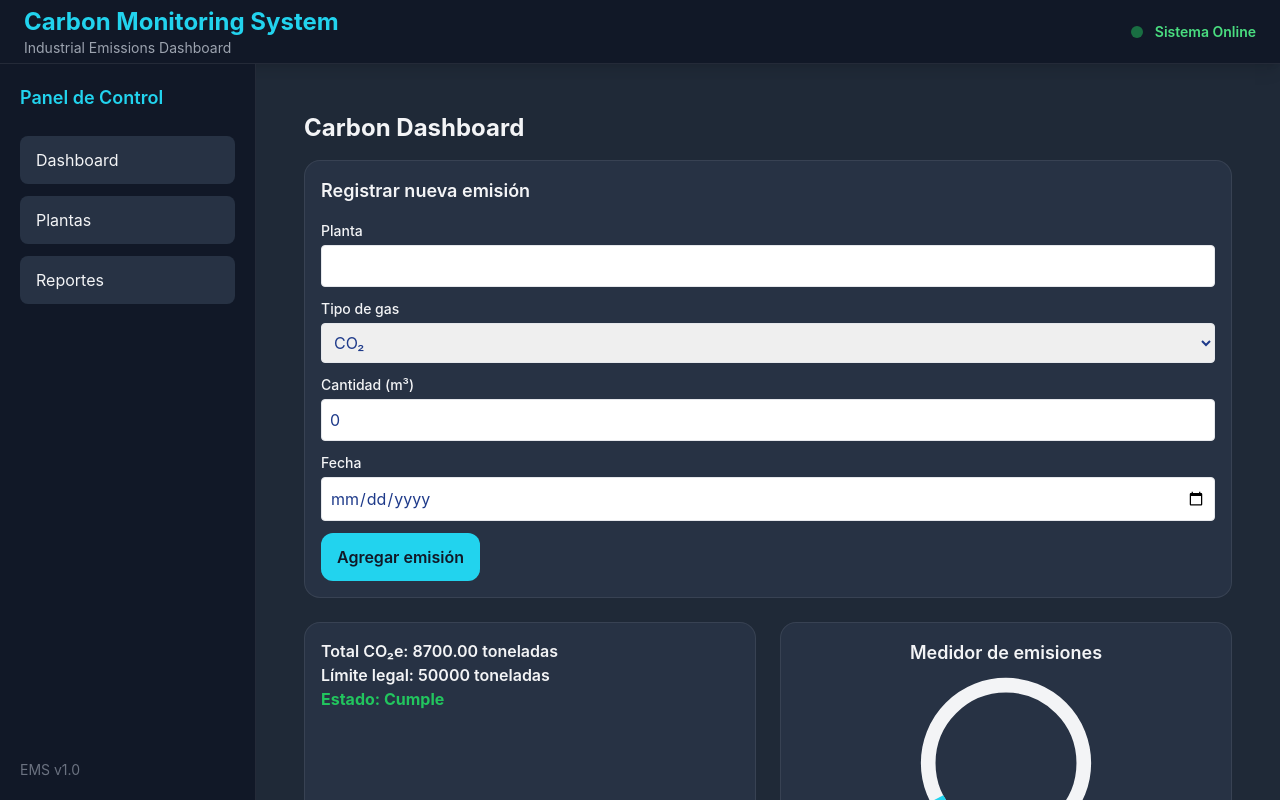
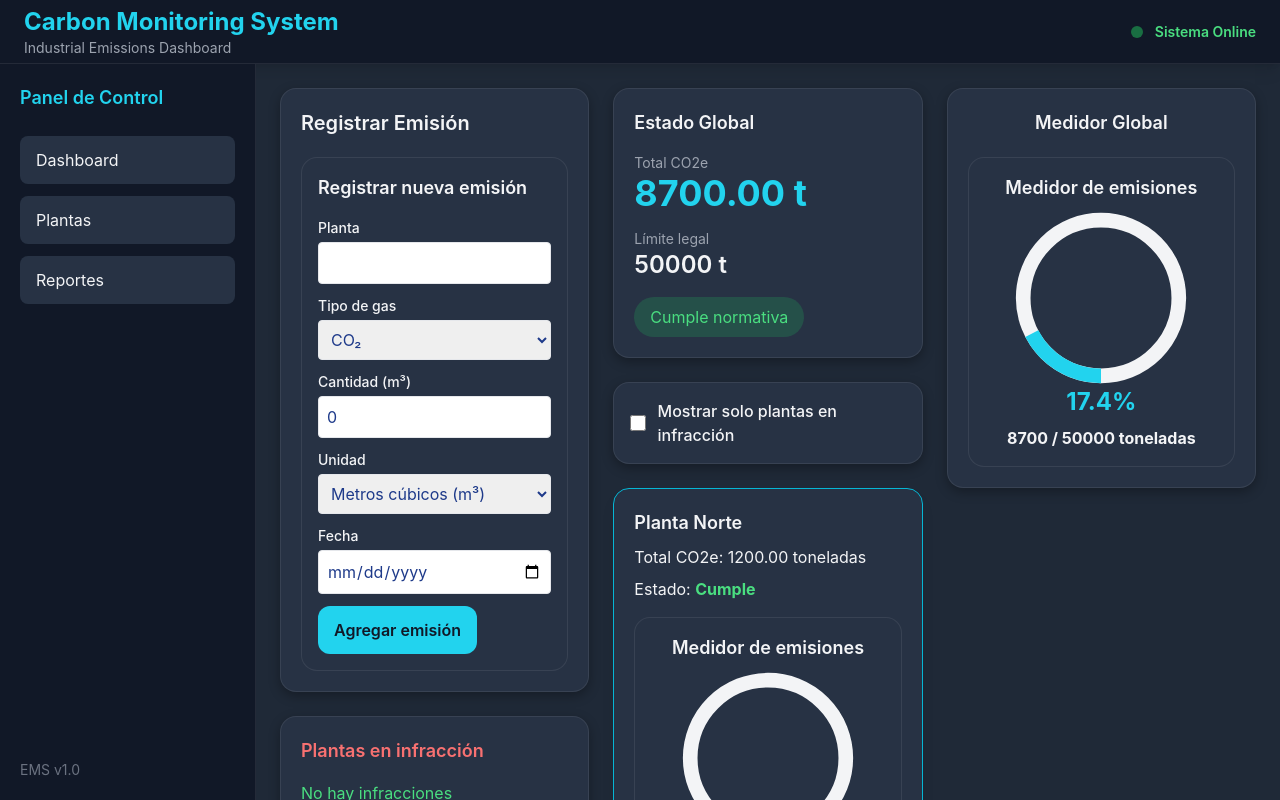
Before and after one commit to FlorLlosa/monitoreo_emisiones_huella, a Vue app: page / in a window 1280 px wide. Built offline with nearby package versions, Linux system fonts and the light colour scheme.

Commit message:
feat(emissions): conversion de unidades, calculo CO2e y filtro de infracciones

```diff
--- a/src/components/CarbonDashboard.vue
+++ b/src/components/CarbonDashboard.vue
@@ -1,6 +1,6 @@
 <script lang="ts">
 import { defineComponent, ref, computed } from 'vue';
-import { EmissionLog, toCO2e } from '@/interfaces/EmissionLog.ts';
+import { EmissionLog, toCO2e } from '../interfaces/EmissionLog';
 import EmissionForm from './EmissionForm.vue';
 import FacilityCard from './FacilityCard.vue';
 import GaugeMeter from '@/charts/GaugeMeter.vue';
@@ -9,39 +9,77 @@ export default defineComponent({
   name: 'CarbonDashboard',
   components: { EmissionForm, FacilityCard, GaugeMeter },
   setup() {
+    //Historial
     const emissions = ref<EmissionLog[]>([
-      { id: 1, facilityName: 'Planta Norte', gasType: 'CO2', value: 1200, date: '2026-05-28' },
-      { id: 2, facilityName: 'Planta Sur', gasType: 'CH4', value: 300, date: '2026-05-28' }
+      {
+        id: 1,
+        facilityName: 'Planta Norte',
+        gasType: 'CO2',
+        value: 1200,
+        unit: 'm3',
+        date: '2026-05-28' },
+      {
+        id: 2,
+        facilityName: 'Planta Sur',
+        gasType: 'CH4',
+        value: 300,
+        unit: 'm3',
+        date: '2026-05-28'
+      }
     ]);
-
+    //Limites
     const legalLimit = 50000;
     const facilityLimit = 10000;
-
+    //Total Global
     const totalCO2e = computed(() =>
       emissions.value.reduce((sum, log) => sum + toCO2e(log), 0)
     );
-
+    //Plantas
     const facilities = computed(() => {
       const map: Record<string, number> = {};
       emissions.value.forEach(log => {
-        map[log.facilityName] = (map[log.facilityName] || 0) + toCO2e(log);
+        const normalizedName = log.facilityName.trim();
+
+        map[normalizedName] = (map[normalizedName] || 0) + toCO2e(log);
       });
       return Object.entries(map).map(([name, total]) => ({
         name,
         total
-      }));
+        })
+      );
     });
 
+    //Filtro activado/desactivado
+     const showOnlyViolations = ref(false);
+    //Filtro Infracción
+    const violatingFacilities = computed(() =>
+      facilities.value.filter(
+        facility => facility.total > facilityLimit
+      )
+  );
+    //Plantas a mostrar
+    const displayedFacilities = computed(() =>
+      showOnlyViolations.value
+      ? violatingFacilities.value
+      : facilities.value
+    );
+
+    //Agregar Emisión
     const addEmission = (log: EmissionLog) => {
-      emissions.value.push({ ...log, id: emissions.value.length + 1 });
+      emissions.value.push({
+        ...log,
+        id: Date.now()
+      });
     };
-
     return {
       emissions,
       legalLimit,
       facilityLimit,
       totalCO2e,
       facilities,
+      violatingFacilities,
+      showOnlyViolations,
+      displayedFacilities,
       addEmission
     };
   }
@@ -49,41 +87,92 @@ export default defineComponent({
 </script>
 
 <template>
-  <div class="p-6">
-    <!-- Título -->
-    <h1 class="text-2xl font-bold mb-4">Carbon Dashboard</h1>
+  <div class="grid grid-cols-1 xl:grid-cols-3 gap-6">
 
-    <!-- Formulario de ingreso -->
-    <EmissionForm @add-emission="addEmission" />
+    <!--Columna 1-->
+    <section class="space-y-6">
+      <!--Form-->
+      <div class="industrial-card p-5">
+        <h2 class="text-xl font-semibold mb-5">Registrar Emisión</h2>
+        <EmissionForm @add-emission="addEmission"/>
+      </div>
+      <!--Prueba de carga de nueva planta
+      <div class="industrial-card p-4">
+        <h3 class="font-bold mb-2">Debug</h3>
 
-   <!-- Métricas globales + Gauge -->
-    <div class="grid grid-cols-1 md:grid-cols-2 gap-6 mt-6">
-      <!-- Métricas -->
-      <div class="card">
-        <p class="font-semibold">Total CO₂e: {{ totalCO2e.toFixed(2) }} toneladas</p>
-        <p class="font-semibold">Límite legal: {{ legalLimit }} toneladas</p>
-        <p :class="totalCO2e > legalLimit ? 'card-alert' : 'text-alert-success font-bold'">
-          Estado: {{ totalCO2e > legalLimit ? 'En infracción' : 'Cumple' }}
-        </p>
+        <pre>{{ emissions }}</pre>
+      </div> -->
+
+      <!--Alertas-->
+      <div class="industrial-card p-5">
+        <h2 class="text-lg font-semibold mb-4 text-red-400">Plantas en infracción</h2>
+
+        <div v-if="violatingFacilities.length === 0" class="text-green-400">No hay infracciones</div>
+        <div v-for="facility in violatingFacilities"
+        :key="facility.name"
+        class="mb-3 rounded-lg bg-red-500/20 border border-red-500 p-3">
+          <p class="font-semibold">{{ facility.name }}</p>
+          <p>{{ facility.total.toFixed(2) }} t CO2e</p>
+        </div>
+      </div>
+    </section>
+
+    <!--
+    <div class="industrial-card p-4">
+      <h3 class="font-bold mb-2">Facilities</h3>
+      <pre>{{ facilities }}</pre>
+    </div> -->
+
+    <!--Columna 2-->
+    <section class="space-y-6">
+      <!--Estado Global-->
+      <div class="industrial-card p-5">
+        <h2 class="text-lg font-semibold mb-4">Estado Global</h2>
+
+          <div class="space-y-4">
+            <div>
+              <p class="text-gray-400 text-sm">Total CO2e</p>
+              <h3 class="text-4xl font-bold text-cyan-400">{{ totalCO2e.toFixed(2) }} t </h3>
+            </div>
+
+            <div>
+              <p class="text-gray-400 text-sm">Límite legal</p>
+              <h3 class="text-2xl font-semibold">{{ legalLimit }} t </h3>
+            </div>
+
+            <div :class="totalCO2e > legalLimit
+                ? 'bg-red-500/20 text-red-400'
+                : 'bg-green-500/20 text-green-400'" class="inline-flex items-center gap-2 px-4 py-2 rounded-full">
+              {{ totalCO2e > legalLimit ? 'En Infracción' : 'Cumple normativa' }}
+            </div>
+          </div>
       </div>
 
-      <!-- GaugeMeter -->
-      <GaugeMeter :value="totalCO2e" :limit="legalLimit" />
+    <!--Filtro-->
+    <div class="industrial-card p-4">
+      <label class="flex items-center gap-3 cursor-pointer">
+        <input type="checkbox" v-model="showOnlyViolations" class="w-4 h-4">
+        <span class="font-medium">Mostrar solo plantas en infracción</span>
+      </label>
     </div>
 
-    <!-- Tarjetas por planta -->
-    <div class="grid grid-cols-1 md:grid-cols-2 gap-4 mt-6">
-      <FacilityCard
-        v-for="facility in facilities"
-        :key="facility.name"
-        :facility="facility"
-        :limit="facilityLimit"
-      />
-    </div>
+    <!--Plantas-->
+    <FacilityCard
+      v-for="facility in displayedFacilities"
+      :key="facility.name"
+      :facility="facility"
+      :limit="facilityLimit" />
+    </section>
 
-    <!-- Botón de acción -->
-    <div class="mt-6">
-      <button class="btn-primary">Ver reporte completo</button>
-    </div>
+    <!--Columna 3-->
+    <section>
+      <div class="industrial-card p-5">
+        <h2 class="text-lg font-semibold mb-5 text-center">Medidor Global</h2>
+
+        <GaugeMeter
+        :value="totalCO2e"
+        :limit="legalLimit" />
+      </div>
+    </section>
   </div>
 </template>
--- a/src/components/EmissionForm.vue
+++ b/src/components/EmissionForm.vue
@@ -1,6 +1,6 @@
 <script lang="ts">
 import { defineComponent, ref } from 'vue';
-import { EmissionLog } from '@/interfaces/EmissionLog';
+import type { EmissionLog } from '@/interfaces/EmissionLog';
 
 export default defineComponent({
   name: 'EmissionForm',
@@ -9,6 +9,7 @@ export default defineComponent({
     const facilityName = ref('');
     const gasType = ref<'CO2' | 'CH4' | 'NOx'>('CO2');
     const value = ref(0);
+    const unit = ref<'m3' | 'liters' | 'ft3'>('m3');
     const date = ref('');
 
     const handleSubmit = () => {
@@ -18,6 +19,7 @@ export default defineComponent({
         facilityName: facilityName.value,
         gasType: gasType.value,
         value: value.value,
+        unit: unit.value,
         date: date.value
       };
       emit('add-emission', newLog);
@@ -25,6 +27,7 @@ export default defineComponent({
       facilityName.value = '';
       gasType.value = 'CO2';
       value.value = 0;
+      unit.value = 'm3';
       date.value = '';
     };
 
@@ -32,6 +35,7 @@ export default defineComponent({
       facilityName,
       gasType,
       value,
+      unit,
       date,
       handleSubmit
     };
@@ -81,6 +85,17 @@ export default defineComponent({
       <p v-if="value < 0" class="text-alert-danger text-sm">No se permiten valores negativos</p>
     </div>
 
+    <!--Unidad-->
+    <div class="mb-3">
+      <label class="block text-sm font-medium">Unidad</label>
+
+      <select v-model="unit" class="mt-1 block w-full border rounded p-2 text-blue-900">
+        <option value="m3">Metros cúbicos (m³)</option>
+        <option value="liters">Litros (L)</option>
+        <option value="ft³">Pies cúbicos (ft³)</option>
+      </select>
+    </div>
+
     <!-- Fecha -->
     <div class="mb-3">
       <label class="block text-sm font-medium">Fecha</label>
@@ -93,8 +108,6 @@ export default defineComponent({
     </div>
 
     <!-- Botón -->
-    <button type="submit" class="btn-primary">
-      Agregar emisión
-    </button>
+    <button type="submit" class="btn-primary"> Agregar emisión </button>
   </form>
 </template>
--- a/src/components/FacilityCard.vue
+++ b/src/components/FacilityCard.vue
@@ -20,20 +20,24 @@ export default defineComponent({
 </script>
 
 <template>
-  <div class="card flex flex-col gap-4">
-    <!-- Nombre y estado -->
+  <div
+    :class="[
+      'border rounded-2xl p-5 shadow-lg flex flex-col gap-4 transition',
+      facility.total > limit
+        ? 'border-red-500 bg-red-500/10'
+        : 'border-cyan-500 bg-industrial-card'
+      ]">
     <div>
-      <h3 class="text-lg font-semibold mb-2">{{ facility.name }}</h3>
-      <p>Total CO₂e: {{ facility.total.toFixed(2) }} toneladas</p>
-      <p>
-        Estado:
-        <span :class="facility.total > limit ? 'card-alert' : 'text-alert-success font-bold'">
-          {{ facility.total > limit ? 'En infracción ❌' : 'Cumple ✅' }}
-        </span>
+      <h3 class="text-lg font-semibold mb-2">
+        {{ facility.name }}
+      </h3>
+      <p>Total CO2e: {{ facility.total.toFixed(2) }} toneladas</p>
+      <p class="mt-2"> Estado: <span :class="facility.total > limit ? 'text-red-400' : 'text-green-400'" class="font-bold">
+        {{ facility.total > limit ? 'En Infracción' : 'Cumple' }} </span>
       </p>
     </div>
-
-    <!-- GaugeMeter por planta -->
-    <GaugeMeter :value="facility.total" :limit="limit" />
+    <GaugeMeter
+      :value="facility.total"
+      :limit="limit" />
   </div>
 </template>
--- a/src/interfaces/EmissionLog.ts
+++ b/src/interfaces/EmissionLog.ts
@@ -1,10 +1,11 @@
 // Interfaz estricta para cada registro de emisión
 export interface EmissionLog {
-  id: number;                // Identificador único
-  facilityName: string;      // Nombre de la planta
-  gasType: 'CO2' | 'CH4' | 'NOx'; // Tipo de gas
-  value: number;             // Volumen en m³
-  date: string;              // Fecha en formato ISO (YYYY-MM-DD)
+  id: number;
+  facilityName: string;
+  gasType: 'CO2' | 'CH4' | 'NOx';
+  value: number;
+  unit: 'm3' | 'liters' | 'ft3';
+  date: string;
 }
 
 // Factores de conversión a CO₂e (Global Warming Potential - GWP)
@@ -14,8 +15,30 @@ export const conversionFactors: Record<'CO2' | 'CH4' | 'NOx', number> = {
   NOx: 298   // Óxidos de nitrógeno ≈ 298 veces más potentes
 };
 
+export function convertToM3(
+  value: number,
+  unit: 'm3' | 'liters' | 'ft3'
+): number {
+
+  switch (unit) {
+    case 'liters':
+      return value / 1000;
+
+    case 'ft3':
+      return value * 0.0283168;
+
+    default:
+      return value;
+  }
+}
+
 // Función auxiliar para convertir cualquier emisión a CO₂e
 export function toCO2e(log: EmissionLog): number {
   const factor = conversionFactors[log.gasType];
-  return log.value * factor;
+
+  const valueInM3 = convertToM3(
+    log.value,
+    log.unit
+  );
+  return valueInM3 * factor;
 }
```
